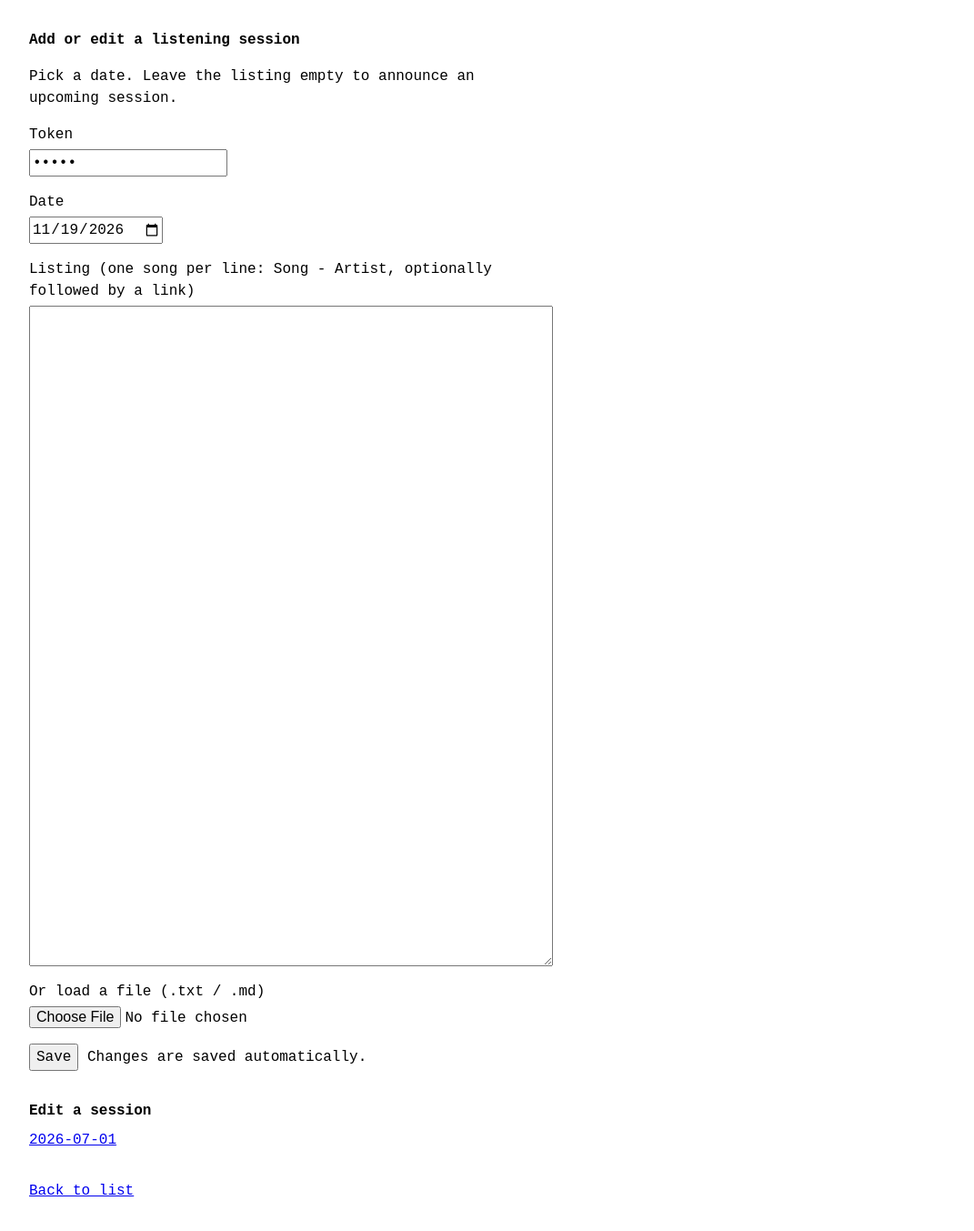
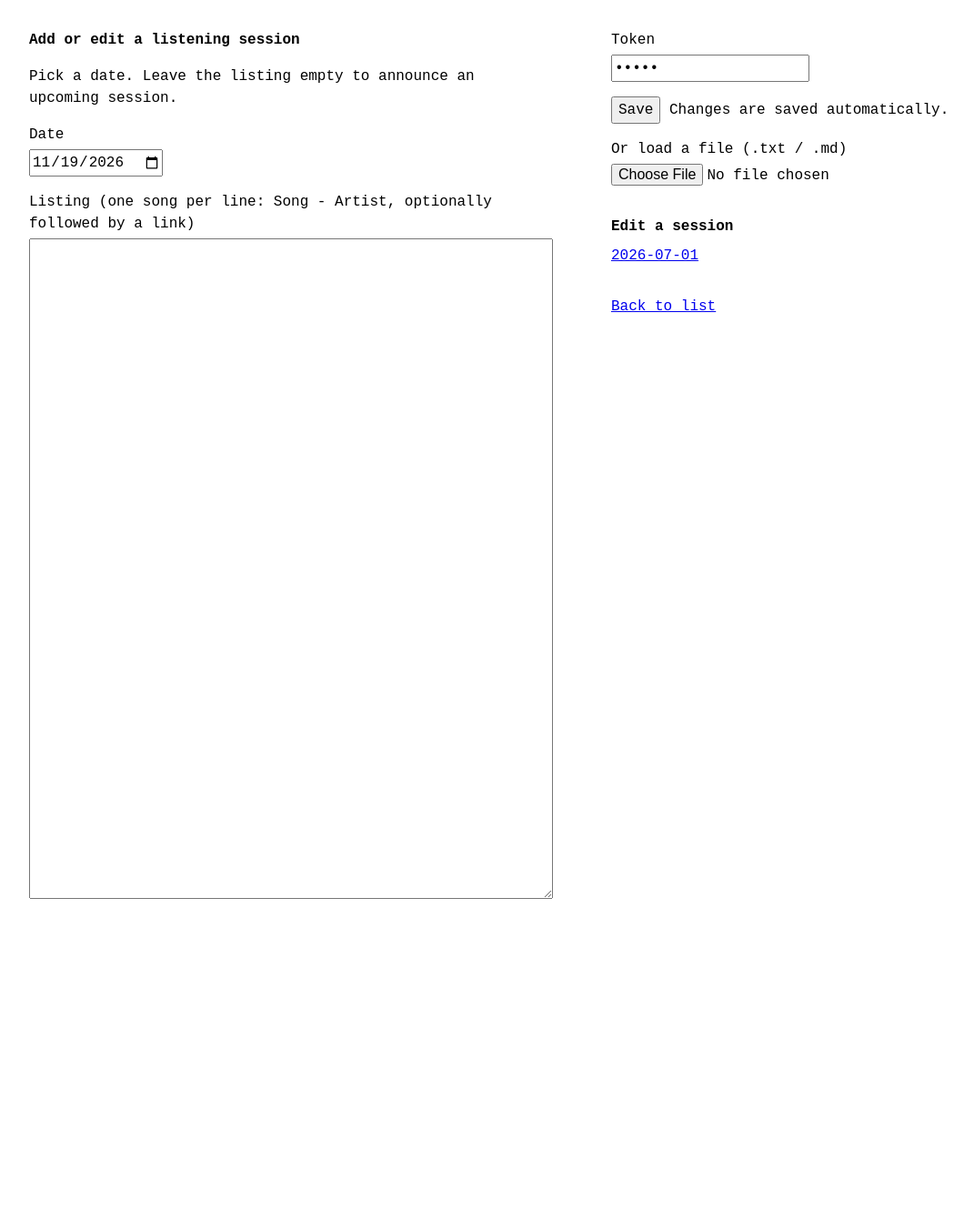
Before and after one commit to mandymozart/palazzo-listening, a PHP site: page /add.php in a window 1280 px wide. Shown: the whole page at 91% size, without its empty margins (0-1071 px from the left). After the commit the page ends 988 px from the top, so only its background shows below. Run offline with PHP 8.4, Linux system fonts and the light colour scheme.

Commit message:
Two-column add page, add link beside QR code, full-width mobile

```diff
--- a/add.php
+++ b/add.php
@@ -64,13 +64,10 @@ if ($posting) {
 </head>
 <body>
 
+<form id="form" class="cols" method="post" enctype="multipart/form-data">
+<div>
 <h2>Add or edit a listening session</h2>
-
 <p>Pick a date. Leave the listing empty to announce an upcoming session.</p>
-
-<?php if ($saved): ?>
-<p>Saved.</p>
-<?php endif; ?>
 
 <?php if ($errors): ?>
 <ul>
@@ -80,20 +77,21 @@ if ($posting) {
 </ul>
 <?php endif; ?>
 
-<form id="form" method="post" enctype="multipart/form-data">
-<label>Token
-<input type="password" name="token" value="<?= htmlspecialchars($posting ? field('token') : 'admin') ?>" required autocomplete="off"></label>
 <label>Date
 <input type="date" name="date" value="<?= htmlspecialchars(isValidDate($date) ? $date : '') ?>" required></label>
 <label>Listing (one song per line: Song - Artist, optionally followed by a link)
 <textarea name="listing" rows="30" cols="80"><?= htmlspecialchars($listing) ?></textarea></label>
+</div>
+
+<div class="side">
+<label>Token
+<input type="password" name="token" value="<?= htmlspecialchars($posting ? field('token') : 'admin') ?>" required autocomplete="off"></label>
+<p>
+<button type="submit">Save</button>
+<span id="status"><?= $saved ? 'Saved.' : 'Changes are saved automatically.' ?></span>
+</p>
 <label>Or load a file (.txt / .md)
 <input type="file" name="file" accept=".txt,.md"></label>
-<p>
-<button type="submit">Save</button>
-<span id="status">Changes are saved automatically.</span>
-</p>
-</form>
 
 <h2>Edit a session</h2>
 <ul>
@@ -107,6 +105,8 @@ if ($posting) {
 <footer>
 <a href="index.php">Back to list</a>
 </footer>
+</div>
+</form>
 
 <script>
 const form = document.getElementById('form');
--- a/style.css
+++ b/style.css
@@ -10,37 +10,21 @@ h2 {
     margin: 2rem 0 0.5rem;
 }
 
+h2:first-child {
+    margin-top: 0;
+}
+
 ul {
     list-style: none;
     margin: 0;
     padding: 0;
 }
 
-#qr-box {
+footer {
     margin-top: 2rem;
 }
 
-/* Desktop: QR code fixed in the right half, list stays on the left. */
-@media (min-width: 900px) {
-    body {
-        max-width: calc(50% - 4rem);
-    }
-
-    #qr-box {
-        position: fixed;
-        top: 2rem;
-        left: 50%;
-        width: calc(50% - 2rem);
-        margin: 0;
-    }
-
-    #qr svg {
-        width: min(100%, 26rem);
-        height: auto;
-    }
-}
-
-footer {
+#qr-box {
     margin-top: 2rem;
 }
 
@@ -66,3 +50,46 @@ textarea {
 textarea {
     width: 100%;
 }
+
+/* Mobile: use the full page width. */
+@media (max-width: 899px) {
+    body {
+        margin: 1rem;
+    }
+
+    input:not([type="file"]) {
+        width: 100%;
+    }
+}
+
+/* Desktop: content on the left half, extras on the right half. */
+@media (min-width: 900px) {
+    body.home {
+        max-width: calc(50% - 4rem);
+    }
+
+    #qr-box {
+        position: fixed;
+        top: 2rem;
+        left: 50%;
+        width: calc(50% - 2rem);
+        margin: 0;
+    }
+
+    #qr svg {
+        width: min(100%, 26rem);
+        height: auto;
+    }
+
+    .cols {
+        display: grid;
+        grid-template-columns: 1fr 1fr;
+        gap: 4rem;
+        align-items: start;
+    }
+
+    .side {
+        position: sticky;
+        top: 2rem;
+    }
+}
```
Also changed, not shown: index.php (+4 -5 lines).
